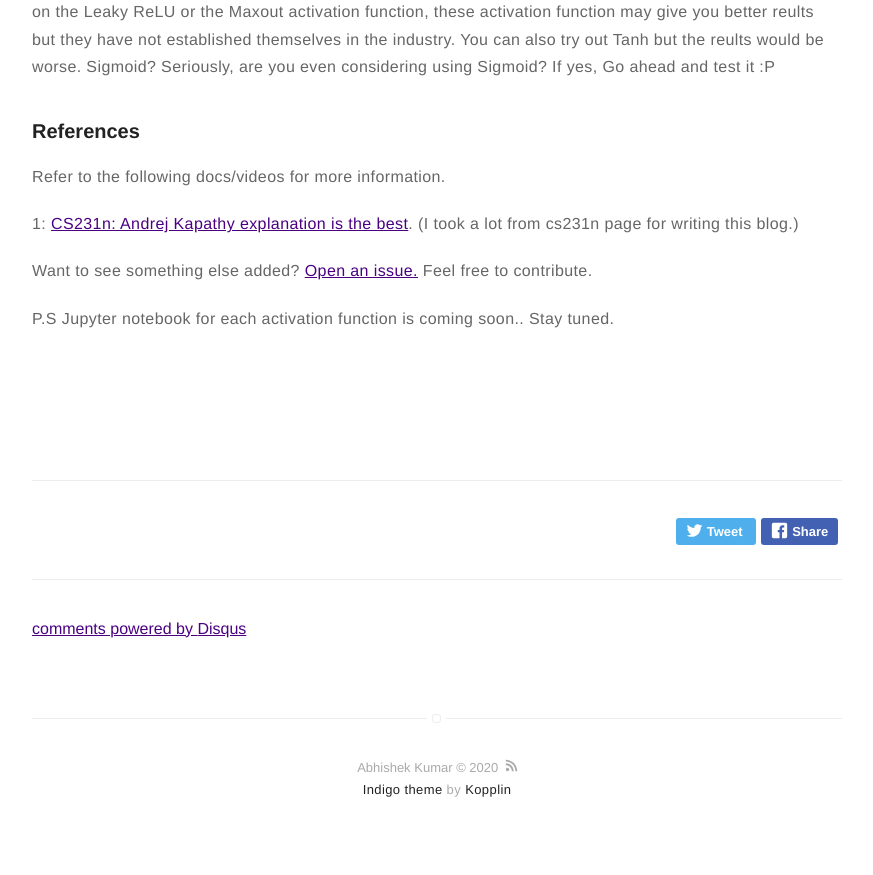
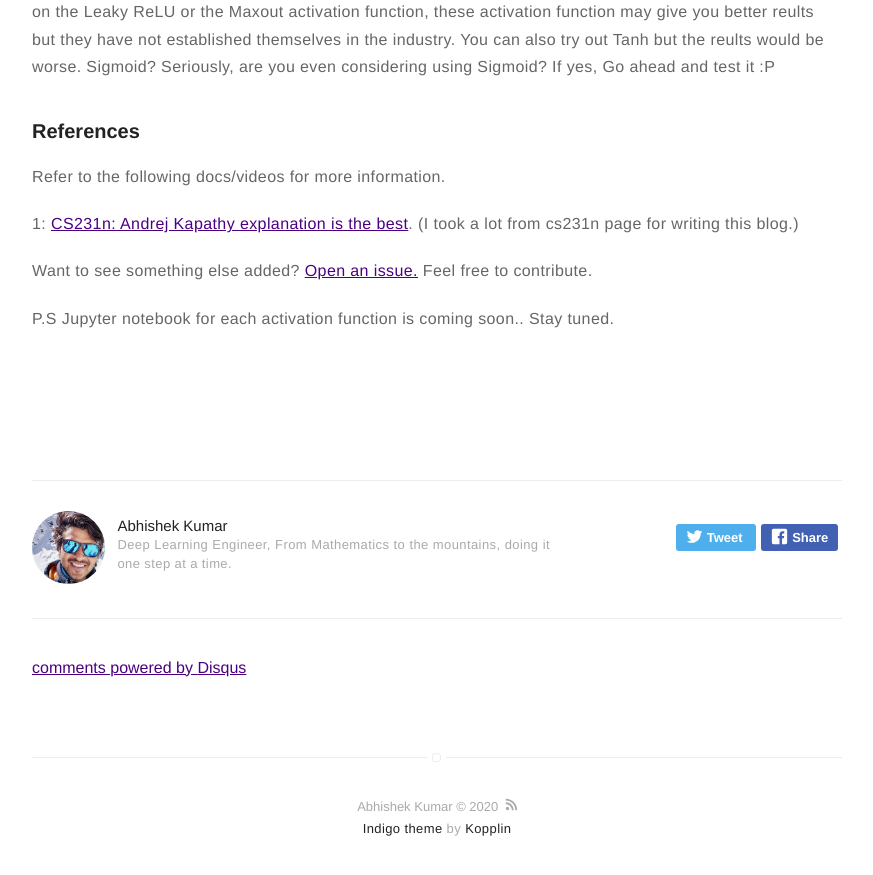
Before and after one commit to iabhi7/iabhi7.github.io, a Jekyll site: the page built from _posts/2016-12-10-activation-function-in-neural-network.md, in a window 1280 px wide and 900 px high, scrolled down 5507 px. Shown: the top 875 px of the window, without its empty margins (203-1076 px from the left). Built offline with Jekyll 4.4.1, drawn with Linux system fonts in a browser that asks for light colours; comment, search, counter and statistics services are not loaded.

Commit message:
fizing small errors

```diff
--- a/_config.yml
+++ b/_config.yml
@@ -34,14 +34,14 @@ disqus:
   categories: [blog, project] # only show disqus for posts that have these categories
 
 # if you don't have any of social below, comment the line
-facebook: vibrantabhi19
+facebook: vibrantabhi
 twitter: abhi_kumar07
 instagram: abhishektiwari07
 # pinterest: mypinterest
-linkedin: bhishek-kumar-74299887
+linkedin: abhishek-kumar-74299887
 # youtube: myyoutube
 # spotify: myspotify
-github: ibrantabhi19
+github: vibrantabhi19
 # gitlab: mygitlab
 # lastfm: mylastfm
 # stackoverflow: 7044681/mystackoverflow
@@ -50,10 +50,16 @@ github: ibrantabhi19
 medium: abhishekkumartiwari
 # vimeo: myvimeo
 # lanyrd: mylanyrd
-email: myemail@gmail.com
+email: vibrantabhi19@gmail.com
 
 authors:
   johndoe:
+    name: Abhishek Kumar
+    bio: Deep Learning Engineer, From Mathematics to the mountains, doing it one step at a time.
+    external-image: false
+    picture: assets/images/profile.jpg
+    twitter: abhi_kumar07
+  jamesfoster:
     name: Abhishek Kumar
     bio: Deep Learning Engineer, From Mathematics to the mountains, doing it one step at a time.
     external-image: false
--- a/_layouts/default.html
+++ b/_layouts/default.html
@@ -9,10 +9,9 @@ layout: compress
         {% include analytics-google.html %}
     {% endif %}
 
-    <meta charset="utf-8">
+<!--     <meta charset="utf-8">
     <meta name=viewport content="width=device-width, initial-scale=1">
-    <meta name=author content="{{ site.name }}">
-
+    <meta name=author content="{{ site.name }}"> -->
     <meta charset="utf-8">
     <title>Abhishek Kumar: Personal Blog.</title>
     <meta name="description" content="Deep Learning Engineer. Trying to make a difference one line at a time. I blog about technology (mostly Deep Learning) and stuff related to me (mostly travelling)">
```
Also changed, not shown: about.md (+2 -2 lines), 9 other files.
